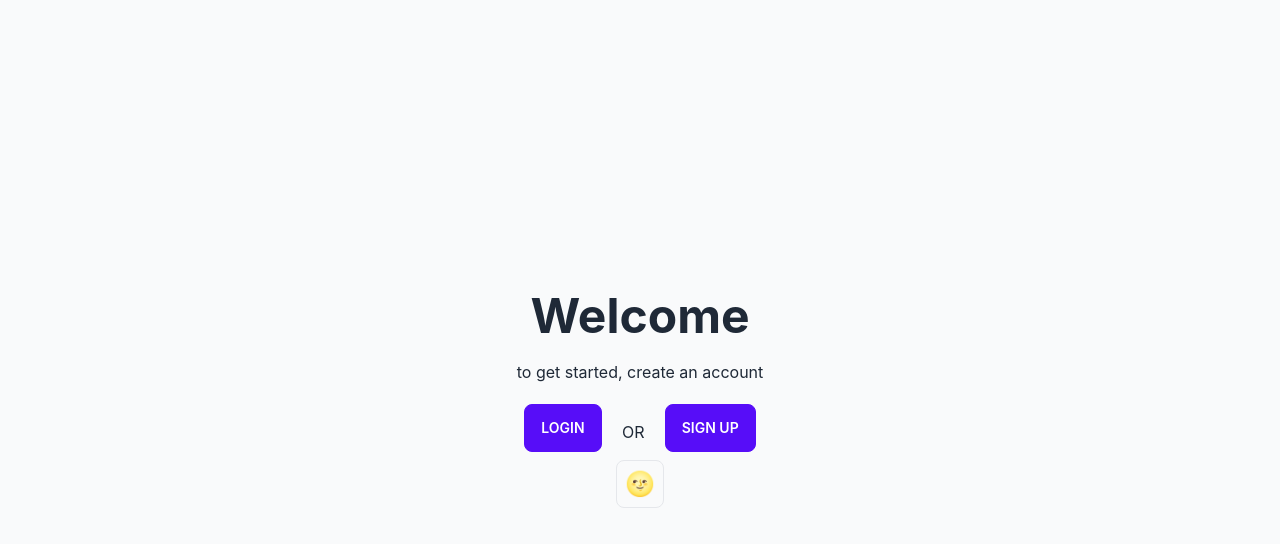
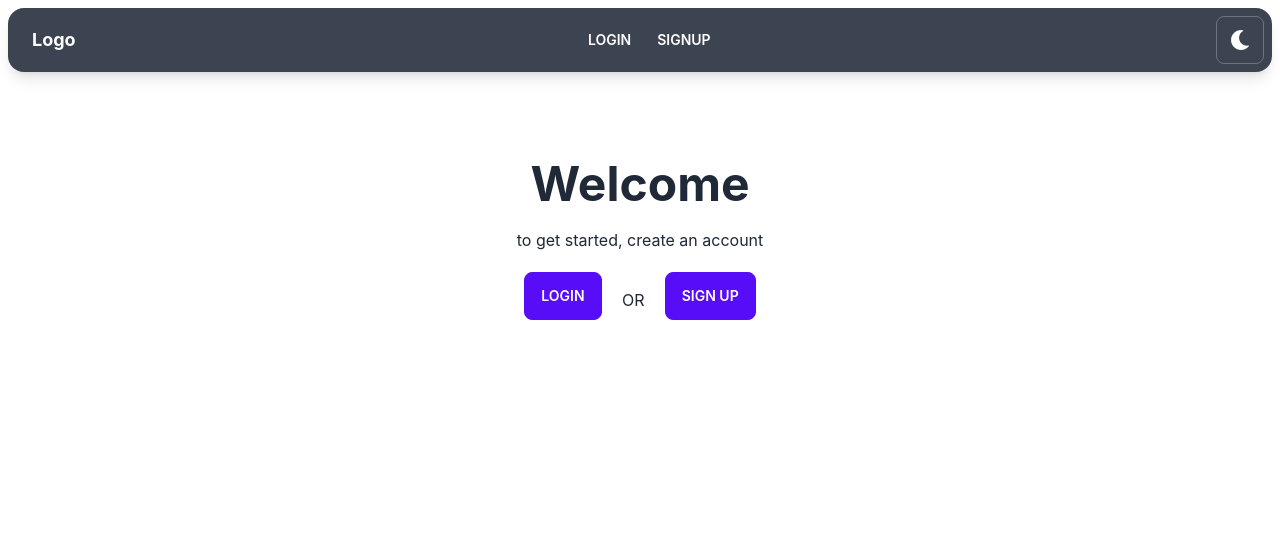
Before and after one commit to marclou/minimalist-frontend-boilerplate, a React (Create React App) app: page / in a window 1280 px wide. Shown: the top 544 px of the page. Built offline with nearby package versions, Linux system fonts and the light colour scheme.

Commit message:
adding header and main layout for all routes

```diff
--- a/package.json
+++ b/package.json
@@ -3,6 +3,9 @@
   "version": "0.1.0",
   "private": true,
   "dependencies": {
+    "@fortawesome/fontawesome-svg-core": "^1.2.36",
+    "@fortawesome/free-solid-svg-icons": "^5.15.4",
+    "@fortawesome/react-fontawesome": "^0.1.16",
     "@reduxjs/toolkit": "^1.7.1",
     "@testing-library/jest-dom": "^5.16.1",
     "@testing-library/react": "^12.1.2",
--- a/src/App.js
+++ b/src/App.js
@@ -1,6 +1,7 @@
 import { lazy, Suspense } from 'react';
 import { BrowserRouter, Routes, Route } from 'react-router-dom';
 
+import { Layout } from './components';
 import Loader from './pages/Loader';
 import Home from './pages/Home';
 const NotFound = lazy(() => import('./pages/NotFound'));
@@ -11,6 +12,7 @@ function App() {
     <BrowserRouter>
       <Suspense fallback={<Loader />}>
         <Routes>
+          <Route element={<Layout />}>
             <Route path="/" element={<Home />} />
 
             <Route path="login" element={<div>LOGIN</div>} />
@@ -22,6 +24,7 @@ function App() {
             </Route>
 
             <Route path="*" element={<NotFound />} />
+          </Route>
         </Routes>
       </Suspense>
     </BrowserRouter>
--- /dev/null
+++ b/src/components/Header.js
@@ -0,0 +1,27 @@
+import { Link } from 'react-router-dom';
+import ThemeToggle from './ThemeToggle';
+
+const Header = () => {
+  return (
+    <div className="navbar mb-2 shadow-lg bg-neutral text-neutral-content rounded-box w-full sticky top-2 z-50">
+      <Link to="/" className="px-2 mx-2 navbar-start">
+        <span className="text-lg font-bold">Logo</span>
+      </Link>
+      <div className="flex px-2 mx-2 navbar-center">
+        <div className="flex items-stretch">
+          <Link to="login">
+            <span className="btn btn-ghost btn-sm rounded-btn">Login</span>
+          </Link>
+          <Link to="signup">
+            <span className="btn btn-ghost btn-sm rounded-btn">Signup</span>
+          </Link>
+        </div>
+      </div>
+      <div className="navbar-end">
+        <ThemeToggle />
+      </div>
+    </div>
+  );
+};
+
+export default Header;
--- /dev/null
+++ b/src/components/Layout.js
@@ -0,0 +1,14 @@
+import { Outlet } from 'react-router-dom';
+
+import Header from './Header';
+
+const Layout = () => {
+  return (
+    <div className="p-2">
+      <Header />
+      <Outlet />
+    </div>
+  );
+};
+
+export default Layout;
--- a/src/components/ThemeToggle.js
+++ b/src/components/ThemeToggle.js
@@ -1,4 +1,6 @@
 import React, { useContext } from 'react';
+import { FontAwesomeIcon } from '@fortawesome/react-fontawesome';
+import { faMoon, faSun } from '@fortawesome/free-solid-svg-icons';
 import { ThemeContext } from '../contexts/theme';
 
 const ThemeToggle = () => {
@@ -6,10 +8,10 @@ const ThemeToggle = () => {
 
   return (
     <button
-      className="btn btn-square btn-outline border-gray-200 dark:border-gray-600"
+      className="btn btn-square btn-outline border-gray-500 dark:border-gray-600"
       onClick={() => setTheme(theme === 'dark' ? 'light' : 'dark')}
     >
-      <span className="text-2xl">{theme === 'dark' ? '🌞' : '🌝'}</span>
+      <FontAwesomeIcon icon={theme === 'dark' ? faSun : faMoon} className="text-xl text-white" />
     </button>
   );
 };
--- /dev/null
+++ b/src/components/index.js
@@ -0,0 +1,6 @@
+import Header from './Header';
+import Layout from './Layout';
+import PrivateRoute from './PrivateRoute';
+import ThemeToggle from './ThemeToggle';
+
+export { Header, Layout, PrivateRoute, ThemeToggle };
--- a/src/pages/Home.js
+++ b/src/pages/Home.js
@@ -1,9 +1,8 @@
 import { Link } from 'react-router-dom';
-import ThemeToggle from '../components/ThemeToggle';
 
 const Home = () => {
   return (
-    <div className="hero min-h-screen bg-base-200">
+    <div className="hero pt-16">
       <div className="text-center hero-content">
         <div className="max-w-md">
           <h1 className="mb-5 text-5xl font-bold">Welcome</h1>
@@ -19,7 +18,6 @@ const Home = () => {
               <button className="btn btn-primary">Sign up</button>
             </Link>
           </div>
-          <ThemeToggle />
         </div>
       </div>
     </div>
--- a/src/pages/NotFound.js
+++ b/src/pages/NotFound.js
@@ -2,7 +2,7 @@ import { Link } from 'react-router-dom';
 
 const NotFound = () => {
   return (
-    <div className="flex items-center justify-center w-screen h-screen">
+    <div className="flex items-center justify-center w-full pt-24">
       <div className="card shadow-2xl  bg-primary text-primary-content">
         <div className="card-body">
           <h6 className="mb-2 text-2xl font-bold text-center md:text-3xl">Oops! Page not found</h6>
```
Also changed, not shown: 1 other file (tests, documents, lock files or other folders). Lines whose indentation alone changed are shown as unchanged.
